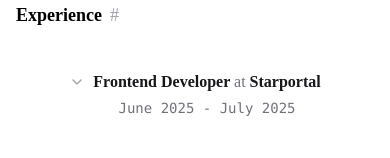
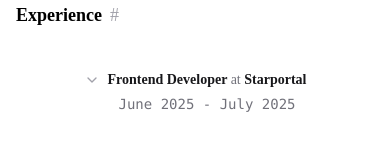
Before and after one commit to punyajain1/Portfolio_PJ, a Next.js app: page / in a window 390 px wide. Shown: the part 686-844 px from the top of the page. Built offline with nearby package versions, Linux system fonts and the light colour scheme.

Commit message:
fix: responsiveness

```diff
--- a/src/components/Experience.tsx
+++ b/src/components/Experience.tsx
@@ -59,7 +59,7 @@ export default function Experience() {
                   <span className="text-zinc-400 transform transition-transform duration-200" style={{ rotate: isExpanded ? "90deg" : "0deg" }}>
                     <ChevronDown size={16} />
                   </span>
-                  <h3 className="text-base font-semibold text-zinc-900 dark:text-zinc-100">
+                  <h3 className="text-base sm:text-base text-sm font-semibold text-zinc-900 dark:text-zinc-100 whitespace-normal break-words ">
                     {exp.role} <span className="text-zinc-500 font-normal">at</span> {exp.company}
                   </h3>
                 </div>
--- a/src/components/Header.tsx
+++ b/src/components/Header.tsx
@@ -230,7 +230,7 @@ export default function Header() {
             className="rounded-full text-zinc-600 dark:text-zinc-400 hover:text-black dark:hover:text-white"
           >
             <Link
-              href="/resume.pdf"
+              href="https://drive.google.com/file/d/1b0NQ3XQYd_pkUFBoQelfUPdoNrRbP-i4/view?usp=sharing"
               target="_blank"
               rel="noopener noreferrer"
               aria-label="View Resume"
```
